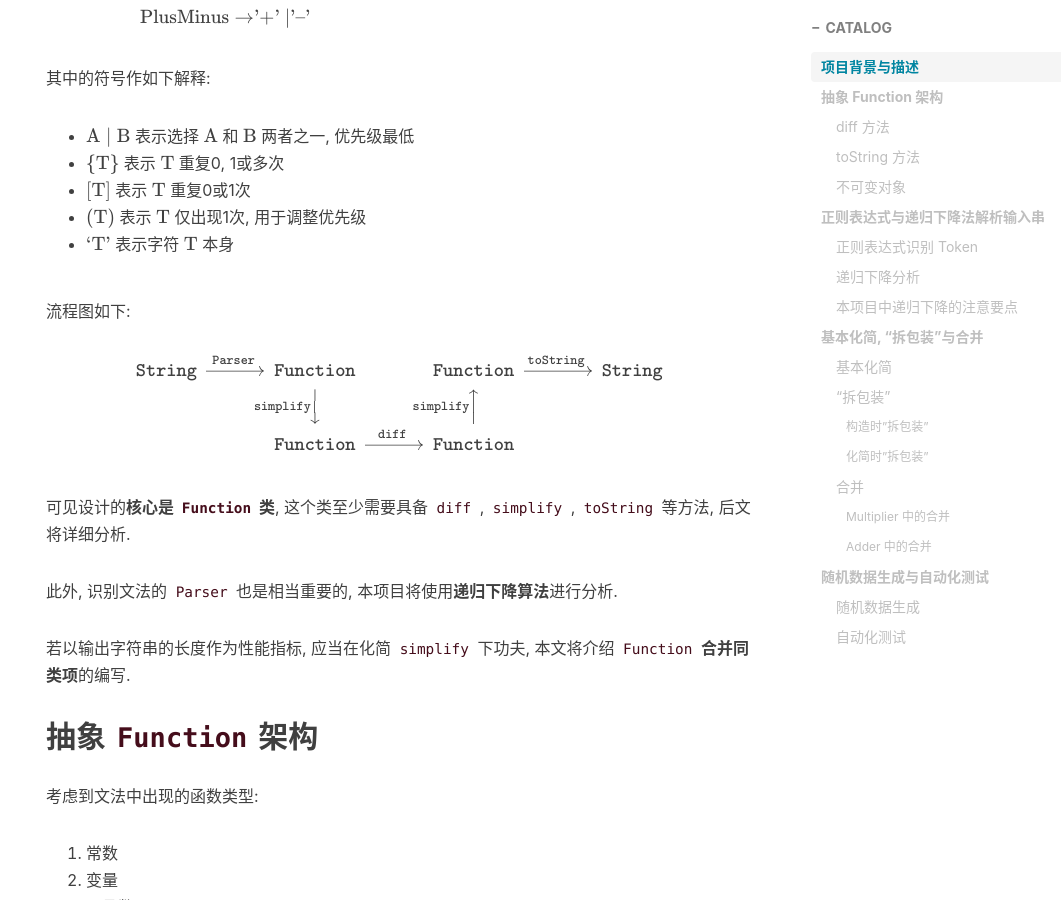
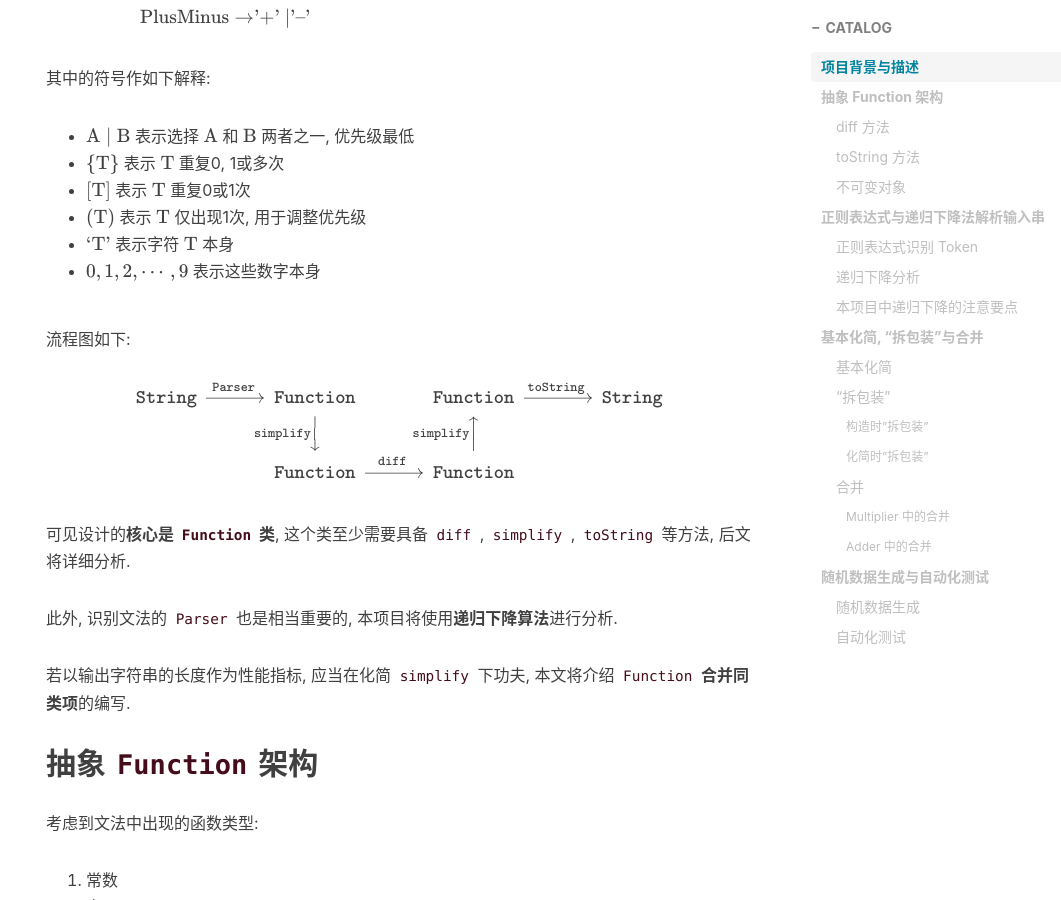
Before and after one commit to Coekjan/coekjan.github.io, a Jekyll site: the page built from _posts/Object-Oriented-Project-Analysis/2021-03-24-Derivative-Of-Expression.md, in a window 1280 px wide and 900 px high, scrolled down 1272 px. Shown: the whole window, without its empty margins (219-1280 px from the left). Built offline with Jekyll 4.4.1, drawn with Linux system fonts in a browser that asks for light colours; nearby versions of some CDN libraries; comment, search, counter and statistics services are not loaded.

Commit message:
Add some explanations

```diff
--- a/_posts/Object-Oriented-Project-Analysis/2021-03-24-Derivative-Of-Expression.md
+++ b/_posts/Object-Oriented-Project-Analysis/2021-03-24-Derivative-Of-Expression.md
@@ -42,6 +42,7 @@ $$
 * $[\text{T}]$ 表示 $\text{T}$ 重复0或1次
 * $(\text{T})$ 表示 $\text{T}$ 仅出现1次, 用于调整优先级
 * $\text{'T'}$ 表示字符 $\text{T}$ 本身
+* $0,1,2,\dotsm,9$ 表示这些数字本身
 
 流程图如下:
 
```
